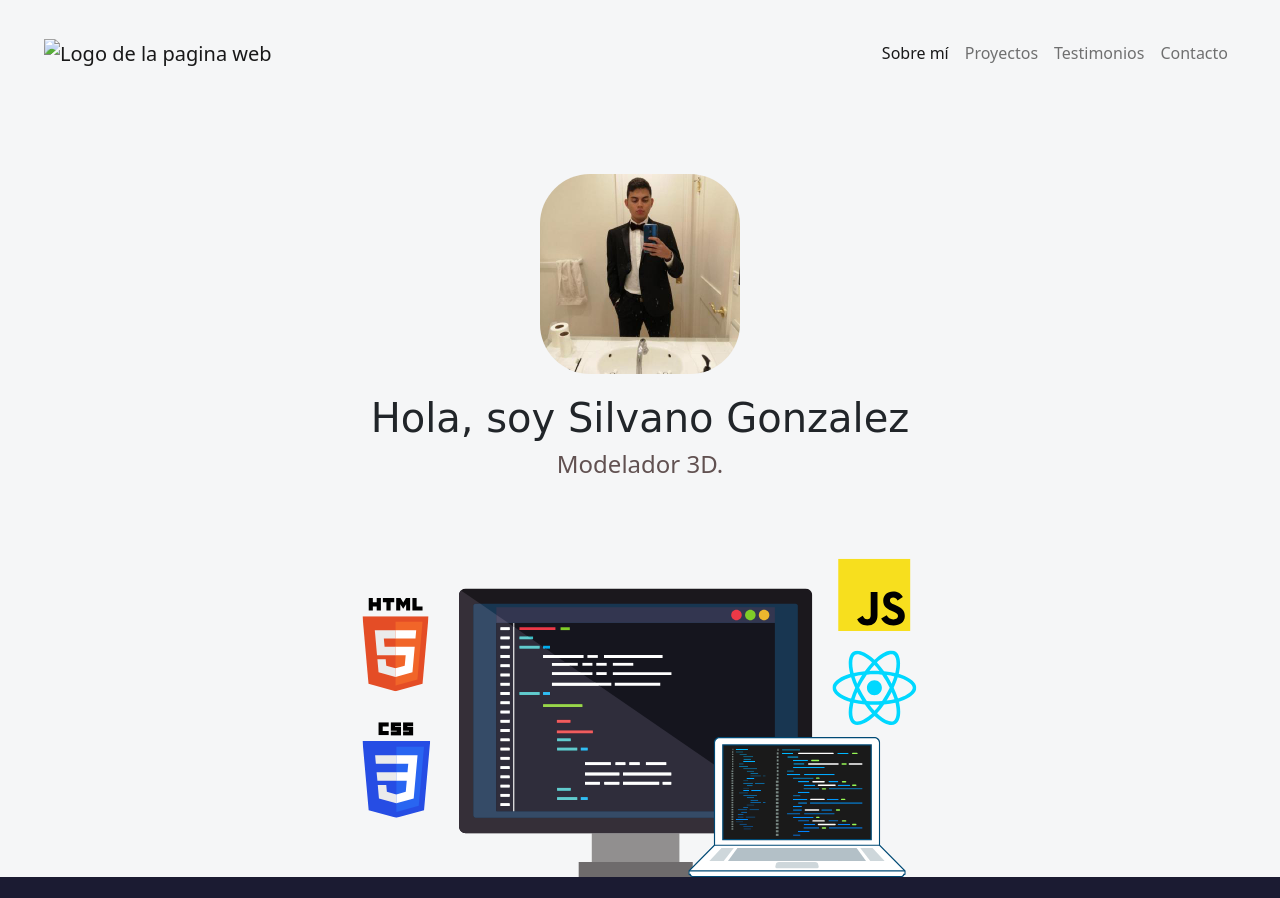
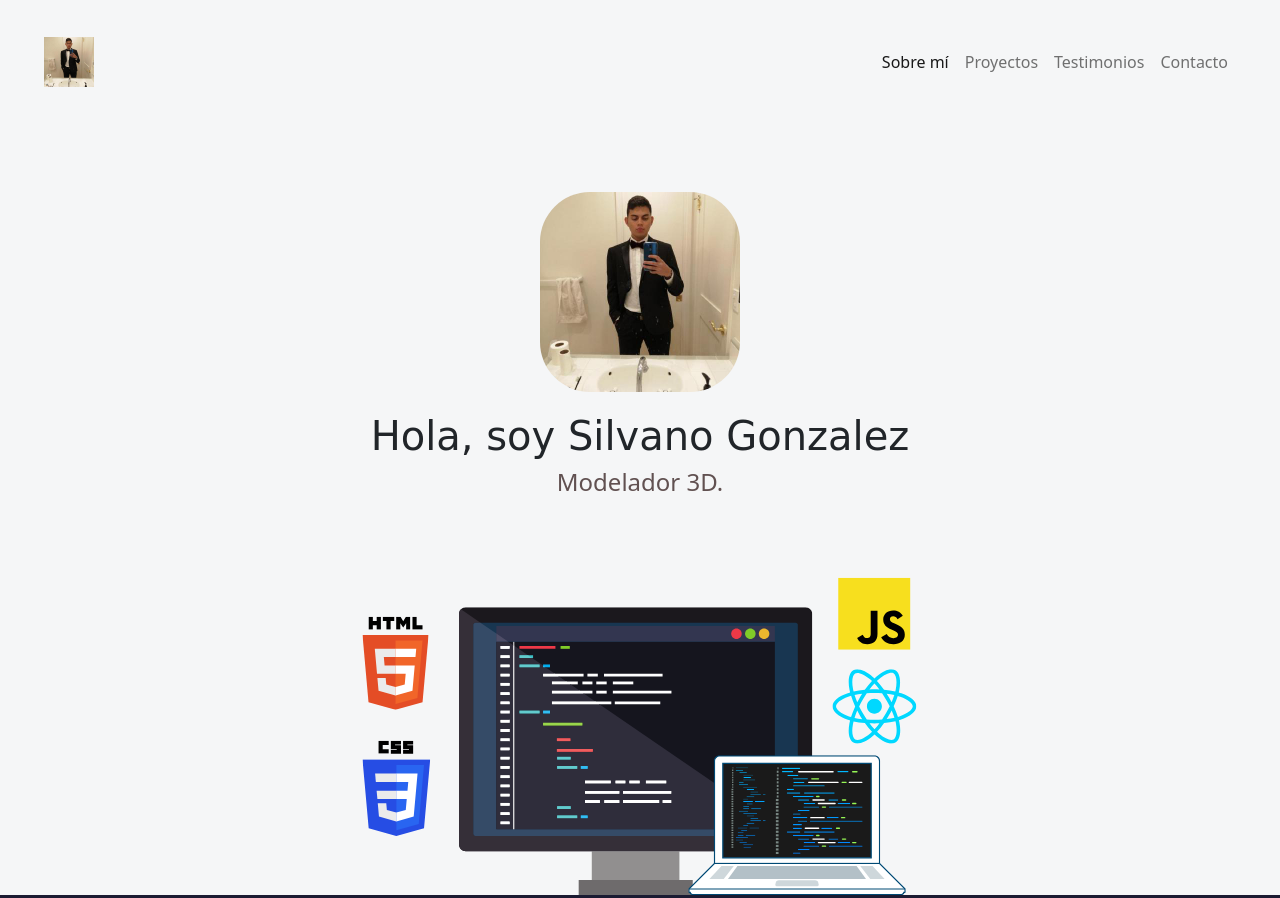
Before and after one commit to TheSAGS/Portafolio, a plain HTML site: page index.html in a window 1280 px wide. Shown: the top 898 px of the page. Drawn offline with nearby package versions, Linux system fonts and the light colour scheme; a web font is replaced by a local one.

Commit message:
Update index.html

```diff
--- a/index.html
+++ b/index.html
@@ -54,7 +54,7 @@
       <!-- Aqui va nuestro logo personalizado-->
       <div class="collapse navbar-collapse" id="navbarToggler">
         <a class="navbar-brand" href="#">
-          <img src="./images/yomero.jpg" width="50" alt="Logo de la pagina web" srcset="">
+          <img src="./images/yomero.png" width="50" alt="Logo de la pagina web" srcset="">
         </a>
         <ul class="navbar-nav d-flex justify-content-center align-items-center">
           <li class="nav-item">
```
